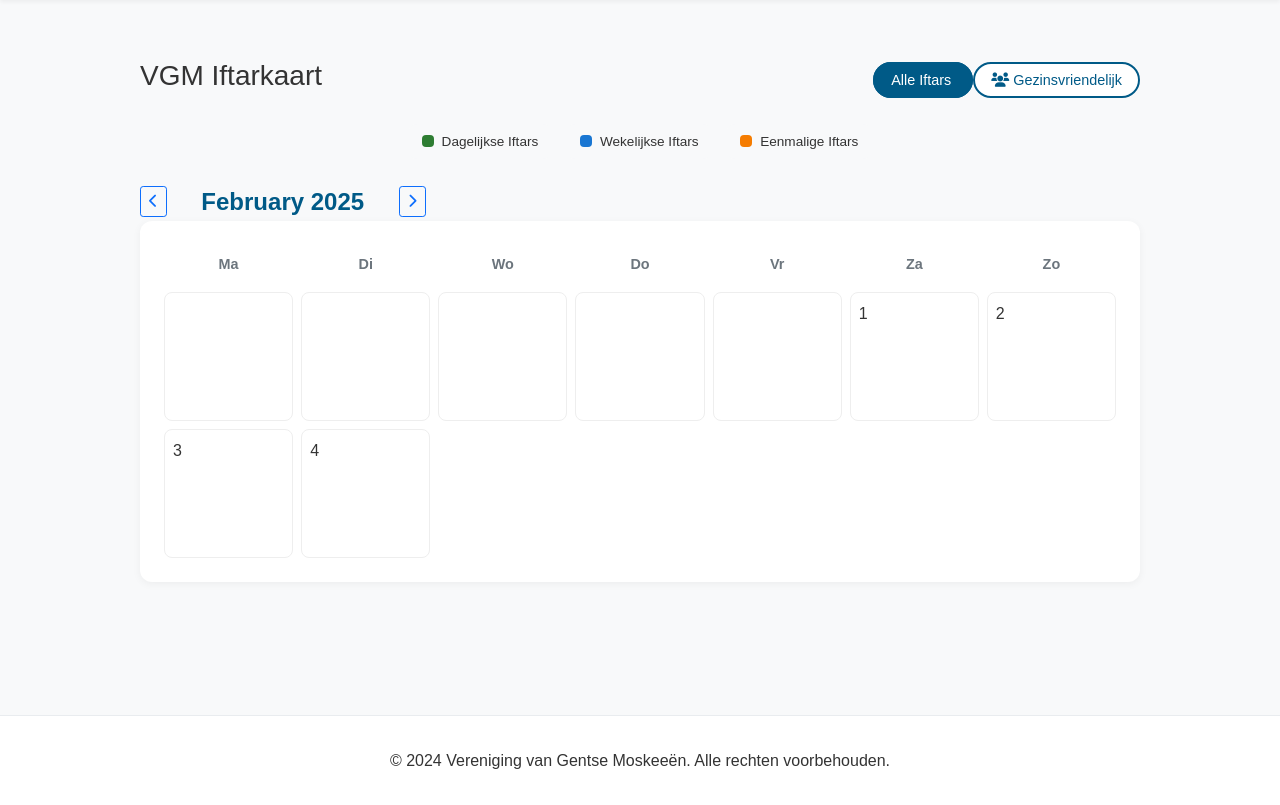
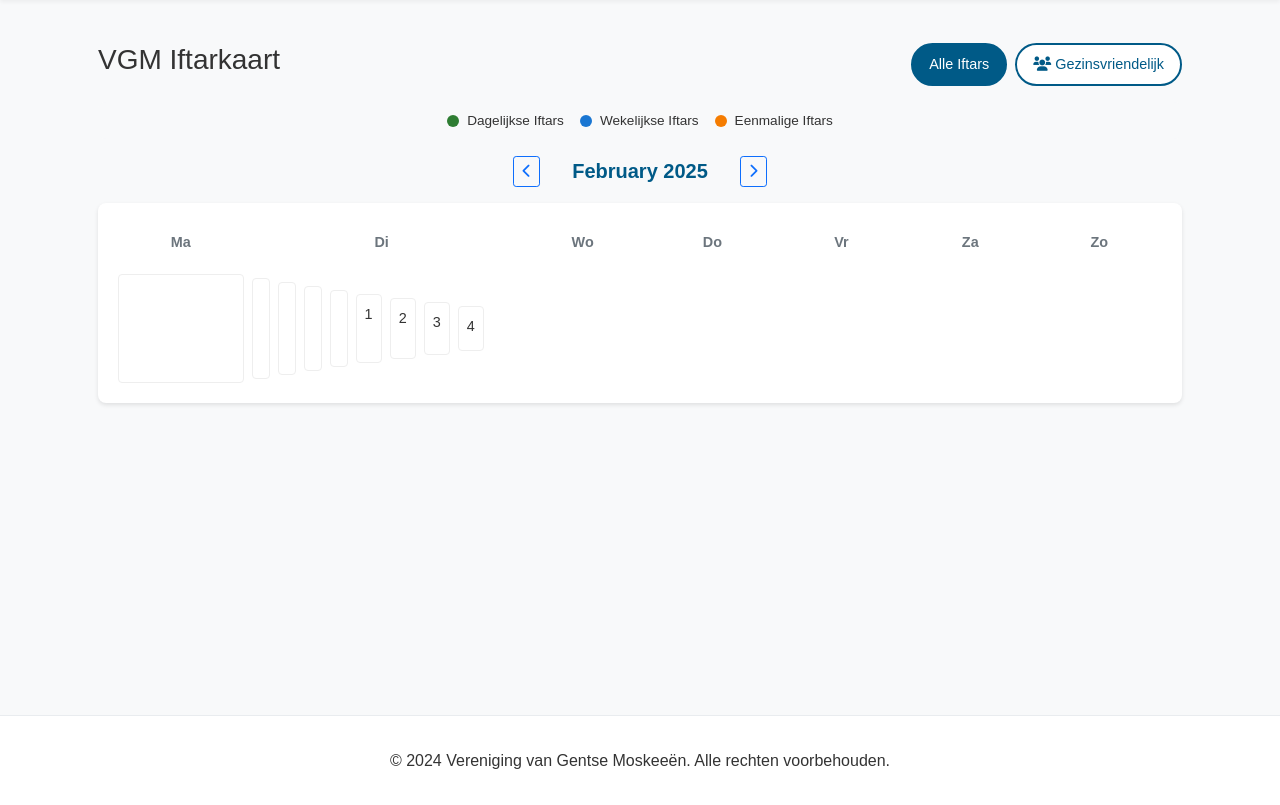
Before and after one commit to MAEMO1/VgmWebsite, a Flask app: page /ramadan/iftar-map in a window 1280 px wide. Shown: the part 95-900 px from the top of the page. Run offline with Flask 3, Linux system fonts and the light colour scheme; data that the repository does not hold is empty.

Commit message:
Agent query: Is de kalender nu volledig zichtbaar met alle dagen van de maand?
Refactor: Improve Iftar calendar layout and styling.

Screenshot: https://storage.googleapis.com/screenshot-production-us-central1/21f56d41-2b92-400b-830a-8f16a7decae4/77fe4c92-4730-4670-ada3-47cc2e6c3ebf.jpg

```diff
--- a/templates/ramadan/iftar_map.html
+++ b/templates/ramadan/iftar_map.html
@@ -5,36 +5,29 @@
 {% block content %}
 <style>
 .calendar-container {
-    max-width: 1000px;
+    max-width: 1200px;
     margin: 0 auto;
-    padding: 2rem 0;
+    padding: 1rem;
 }
 
 .calendar-header {
     display: flex;
     align-items: center;
     justify-content: space-between;
-    margin-bottom: 1.5rem;
-}
-
-.month-navigation {
-    display: flex;
-    align-items: center;
+    margin-bottom: 1rem;
+    flex-wrap: wrap;
     gap: 1rem;
 }
 
-.month-title {
-    font-size: 1.5rem;
-    font-weight: 600;
-    color: var(--primary-color);
-    min-width: 200px;
-    text-align: center;
+.filter-buttons {
+    display: flex;
+    gap: 0.5rem;
 }
 
 .filter-button {
     padding: 0.5rem 1rem;
+    border: 2px solid var(--primary-color);
     border-radius: 1.5rem;
-    border: 2px solid var(--primary-color);
     background: white;
     color: var(--primary-color);
     cursor: pointer;
@@ -49,12 +42,22 @@
     color: white;
 }
 
-.calendar-legend {
+.month-title {
+    font-size: 1.25rem;
+    font-weight: 600;
+    color: var(--primary-color);
+    margin: 0 1rem;
+}
+
+.legend {
     display: flex;
     gap: 1rem;
-    margin-bottom: 1.5rem;
     justify-content: center;
     flex-wrap: wrap;
+    margin-bottom: 1rem;
+    padding: 0.5rem;
+    background: #f8f9fa;
+    border-radius: 0.5rem;
 }
 
 .legend-item {
@@ -62,55 +65,67 @@
     align-items: center;
     gap: 0.5rem;
     font-size: 0.85rem;
-    padding: 0.4rem 0.8rem;
-    background: #f8f9fa;
-    border-radius: 0.5rem;
 }
 
-.legend-color {
+.legend-dot {
     width: 0.75rem;
     height: 0.75rem;
-    border-radius: 0.25rem;
+    border-radius: 50%;
 }
 
-.legend-color.daily { background: #2e7d32; }
-.legend-color.weekly { background: #1976d2; }
-.legend-color.single { background: #f57c00; }
+.daily { background: #2e7d32; }
+.weekly { background: #1976d2; }
+.single { background: #f57c00; }
+
+.calendar {
+    background: white;
+    border-radius: 0.5rem;
+    padding: 1rem;
+    box-shadow: 0 2px 4px rgba(0, 0, 0, 0.1);
+}
 
 .calendar-grid {
-    display: grid;
-    grid-template-columns: repeat(7, 1fr);
-    gap: 0.5rem;
-    background: white;
-    padding: 1.5rem;
-    border-radius: 0.75rem;
-    box-shadow: 0 2px 8px rgba(0, 0, 0, 0.05);
+    display: table;
+    width: 100%;
+    border-collapse: separate;
+    border-spacing: 4px;
 }
 
-.weekday-header {
+.calendar-row {
+    display: table-row;
+}
+
+.calendar-header-cell,
+.calendar-day {
+    display: table-cell;
+    width: 14.28%;
+    padding: 8px;
     text-align: center;
+    vertical-align: middle;
+}
+
+.calendar-header-cell {
     font-weight: 600;
-    padding: 0.5rem;
+    color: var(--text-secondary);
     font-size: 0.9rem;
-    color: var(--text-secondary);
+    padding-bottom: 1rem;
 }
 
 .calendar-day {
-    aspect-ratio: 1;
-    padding: 0.5rem;
+    min-height: 80px;
     border: 1px solid #eee;
-    border-radius: 0.5rem;
-    display: flex;
-    flex-direction: column;
-    gap: 0.25rem;
+    border-radius: 0.25rem;
+    position: relative;
+    cursor: pointer;
     transition: all 0.2s ease;
-    cursor: pointer;
-    background: white;
+    vertical-align: top;
+    padding: 8px;
 }
 
 .calendar-day:hover {
-    transform: translateY(-2px);
-    box-shadow: 0 2px 6px rgba(0, 0, 0, 0.1);
+    background: #f8f9fa;
+    transform: translateY(-1px);
+    box-shadow: 0 2px 4px rgba(0, 0, 0, 0.05);
 }
 
 .calendar-day.today {
@@ -118,28 +133,26 @@
 }
 
 .day-number {
-    font-size: 1rem;
-    font-weight: 500;
+    font-size: 0.9rem;
+    margin-bottom: 0.25rem;
 }
 
-.day-indicators {
+.day-dots {
     display: flex;
-    gap: 0.15rem;
+    gap: 2px;
     flex-wrap: wrap;
+    justify-content: center;
+    margin-top: 4px;
 }
 
-.iftar-indicator {
-    width: 6px;
-    height: 6px;
+.day-dot {
+    width: 4px;
+    height: 4px;
     border-radius: 50%;
 }
 
-.iftar-indicator.daily { background: #2e7d32; }
-.iftar-indicator.weekly { background: #1976d2; }
-.iftar-indicator.single { background: #f57c00; }
-
-/* Modal styling */
-.day-details-modal {
+/* Modal styles */
+.modal {
     display: none;
     position: fixed;
     top: 0;
@@ -212,11 +214,10 @@
 }
 </style>
 
-<div class="container calendar-container">
+<div class="calendar-container">
     <div class="calendar-header">
         <h1 class="h3">{{ _('VGM Iftarkaart') }}</h1>
-
-        <div class="filter-controls">
+        <div class="filter-buttons">
             <a href="{{ url_for('main.iftar_map', filter='all') }}"
                class="filter-button {% if not family_only %}active{% endif %}">
                 {{ _('Alle Iftars') }}
@@ -228,76 +229,98 @@
         </div>
     </div>
 
-    <div class="calendar-legend">
+    <div class="legend">
         <div class="legend-item">
-            <div class="legend-color daily"></div>
+            <span class="legend-dot daily"></span>
             {{ _('Dagelijkse Iftars') }}
         </div>
         <div class="legend-item">
-            <div class="legend-color weekly"></div>
+            <span class="legend-dot weekly"></span>
             {{ _('Wekelijkse Iftars') }}
         </div>
         <div class="legend-item">
-            <div class="legend-color single"></div>
+            <span class="legend-dot single"></span>
             {{ _('Eenmalige Iftars') }}
         </div>
     </div>
 
-    <div class="month-navigation">
+    <div class="d-flex align-items-center justify-content-center gap-3 mb-3">
         <a href="{{ url_for('main.iftar_map', date=prev_month, filter='family' if family_only else 'all') }}"
            class="btn btn-sm btn-outline-primary">
             <i class="fas fa-chevron-left"></i>
         </a>
-        <div class="month-title">{{ current_date.strftime('%B %Y') }}</div>
+        <span class="month-title">{{ current_date.strftime('%B %Y') }}</span>
         <a href="{{ url_for('main.iftar_map', date=next_month, filter='family' if family_only else 'all') }}"
            class="btn btn-sm btn-outline-primary">
             <i class="fas fa-chevron-right"></i>
         </a>
     </div>
 
+    <div class="calendar">
         <div class="calendar-grid">
-        <!-- Weekday headers -->
-        <div class="weekday-header">{{ _('Ma') }}</div>
-        <div class="weekday-header">{{ _('Di') }}</div>
-        <div class="weekday-header">{{ _('Wo') }}</div>
-        <div class="weekday-header">{{ _('Do') }}</div>
-        <div class="weekday-header">{{ _('Vr') }}</div>
-        <div class="weekday-header">{{ _('Za') }}</div>
-        <div class="weekday-header">{{ _('Zo') }}</div>
+            <div class="calendar-row">
+                <div class="calendar-header-cell">{{ _('Ma') }}</div>
+                <div class="calendar-header-cell">{{ _('Di') }}</div>
+                <div class="calendar-header-cell">{{ _('Wo') }}</div>
+                <div class="calendar-header-cell">{{ _('Do') }}</div>
+                <div class="calendar-header-cell">{{ _('Vr') }}</div>
+                <div class="calendar-header-cell">{{ _('Za') }}</div>
+                <div class="calendar-header-cell">{{ _('Zo') }}</div>
+            </div>
 
-        <!-- Empty cells for days before start of month -->
+            {% set row_started = false %}
+            {% set day_count = 0 %}
+
             {% for _ in range((current_date.replace(day=1).weekday() + 7) % 7) %}
+                {% if not row_started %}
+                    <div class="calendar-row">
+                    {% set row_started = true %}
+                {% endif %}
                 <div class="calendar-day empty"></div>
+                {% set day_count = day_count + 1 %}
             {% endfor %}
 
-        <!-- Calendar days -->
             {% for day in range(1, (current_date.replace(day=28) + timedelta(days=4)).day + 1) %}
+                {% if day_count % 7 == 0 %}
+                    {% if row_started %}
+                        </div>
+                    {% endif %}
+                    <div class="calendar-row">
+                    {% set row_started = true %}
+                {% endif %}
+
                 {% set current_day = current_date.replace(day=day) %}
                 {% set day_events = calendar_events[current_day] %}
 
                 <div class="calendar-day {% if current_day == today %}today{% endif %}"
-                 onclick="showDayDetails('{{ current_day.strftime('%Y-%m-%d') }}')">
+                     onclick="showDayDetails('{{ current_day.strftime("%Y-%m-%d") }}')">
                     <div class="day-number">{{ day }}</div>
                     {% if day_events %}
-                    <div class="day-indicators">
+                        <div class="day-dots">
                             {% if day_events.daily %}
-                            <span class="iftar-indicator daily" title="{{ _('Dagelijkse iftars') }}"></span>
+                                <span class="day-dot daily" title="{{ _('Dagelijkse iftars') }}"></span>
                             {% endif %}
                             {% if day_events.weekly %}
-                            <span class="iftar-indicator weekly" title="{{ _('Wekelijkse iftars') }}"></span>
+                                <span class="day-dot weekly" title="{{ _('Wekelijkse iftars') }}"></span>
                             {% endif %}
                             {% if day_events.single %}
-                            <span class="iftar-indicator single" title="{{ _('Eenmalige iftars') }}"></span>
+                                <span class="day-dot single" title="{{ _('Eenmalige iftars') }}"></span>
                             {% endif %}
                         </div>
                     {% endif %}
                 </div>
+
+                {% set day_count = day_count + 1 %}
             {% endfor %}
+
+            {% if row_started %}
+                </div>
+            {% endif %}
+        </div>
     </div>
 </div>
 
-<!-- Day Details Modal -->
-<div class="day-details-modal" id="dayDetailsModal">
+<div class="modal" id="dayDetailsModal">
     <div class="modal-content">
         <button class="close-modal" onclick="hideDayDetails()">×</button>
         <h3 class="mb-3" id="dayDetailsTitle"></h3>
```
Also changed, not shown: other parts of templates/ramadan/iftar_map.html (+8 -19 lines). Lines whose indentation alone changed are shown as unchanged.
